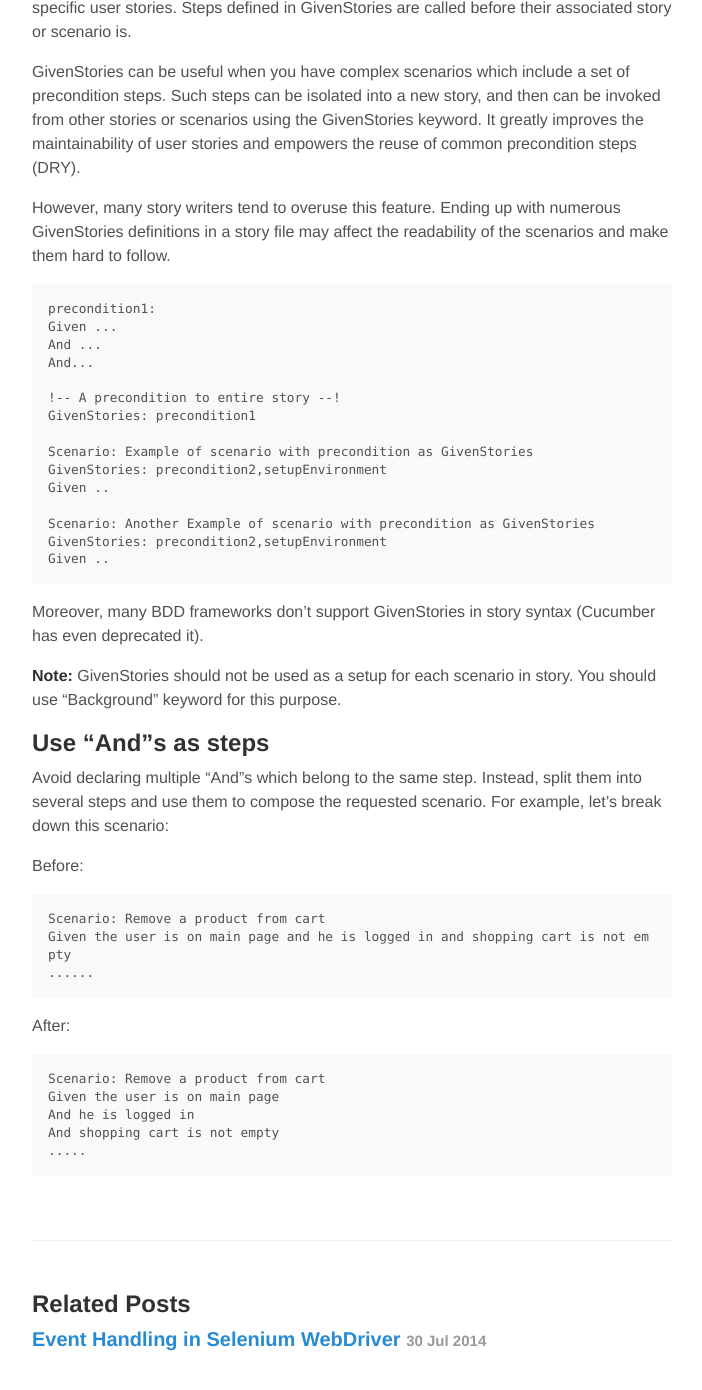
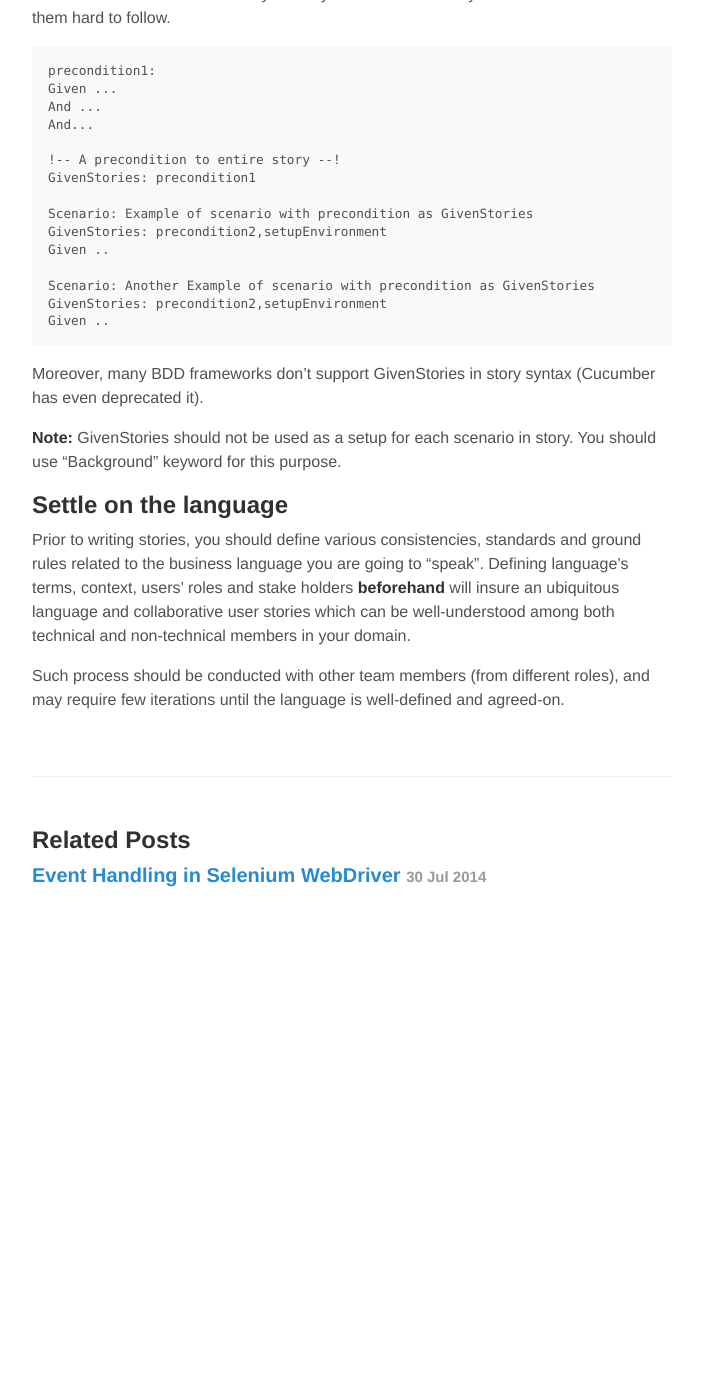
Before and after one commit to waseemh/waseemh.github.io_F, a Jekyll site: the page built from _posts/2014-08-25-writing-better-bdd-stories.md, in a window 1280 px wide and 1400 px high, scrolled down 4542 px. Shown: the top 1390 px of the window, without its empty margins (288-990 px from the left). Built offline with Jekyll 4.4.1, drawn with Linux system fonts in a browser that asks for light colours; Markdown is read by kramdown in place of the engine named in the settings; after the commit the page ends 5478 px from its top, so only the background shows below that; some of the changed text lies outside the part shown.

Commit message:
change order sections

```diff
--- a/_posts/2014-08-25-writing-better-bdd-stories.md
+++ b/_posts/2014-08-25-writing-better-bdd-stories.md
@@ -93,12 +93,6 @@
 
 Notice how by combining small steps into one composite step, we insure that user stories are collaborative and maintainable at the same time.
 
-## Settle on the language
-Prior to writing stories, you should define various consistencies, standards and ground rules related to the business language you are going to "speak". Defining language's terms, context, users' roles and stake holders __beforehand__ will insure an ubiquitous language and collaborative user stories which can be well-understood among both technical and non-technical members in your domain.
-
-Such process should be conducted with other team members (from different roles), and may require few iterations until the language is well-defined and agreed-on.
-
-
 ## Use tabular representation for multiple parameters
 Scenarios may include multiple parameters or complex data which may not fit into a single step properly. Expressing such parameters in a tabular format makes your scenarios much readable and isolates the scenario's steps from their actual input.
 
@@ -159,20 +153,7 @@
 
 __Note:__ GivenStories should not be used as a setup for each scenario in story. You should use "Background" keyword for this purpose.
 
-## Use "And"s as steps
-Avoid declaring multiple "And"s which belong to the same step. Instead, split them into several steps and use them to compose the requested scenario.
-For example, let's break down this scenario:
+## Settle on the language
+Prior to writing stories, you should define various consistencies, standards and ground rules related to the business language you are going to "speak". Defining language's terms, context, users' roles and stake holders __beforehand__ will insure an ubiquitous language and collaborative user stories which can be well-understood among both technical and non-technical members in your domain.
 
-Before:
-
-	Scenario: Remove a product from cart
-	Given the user is on main page and he is logged in and shopping cart is not empty
-	......
-
-After:
-
-	Scenario: Remove a product from cart
-	Given the user is on main page
-	And he is logged in
-	And shopping cart is not empty
-	.....
+Such process should be conducted with other team members (from different roles), and may require few iterations until the language is well-defined and agreed-on.
```
